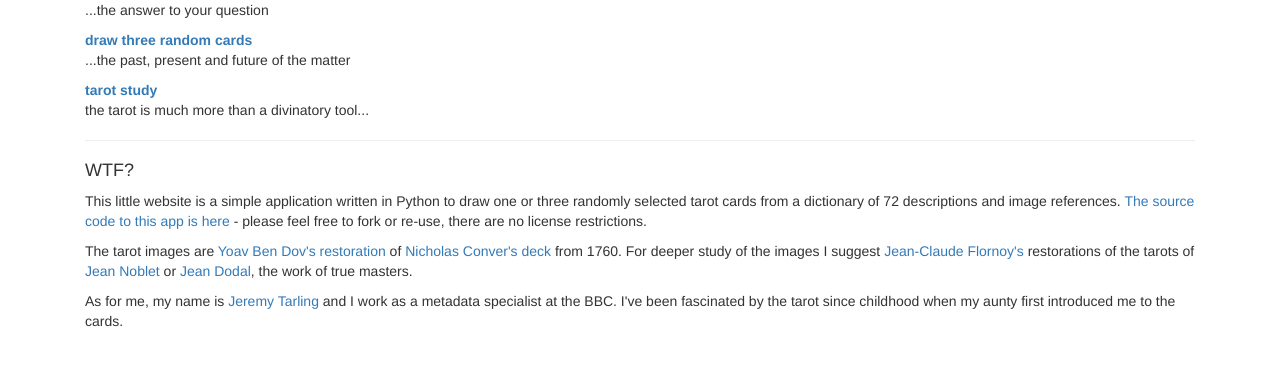
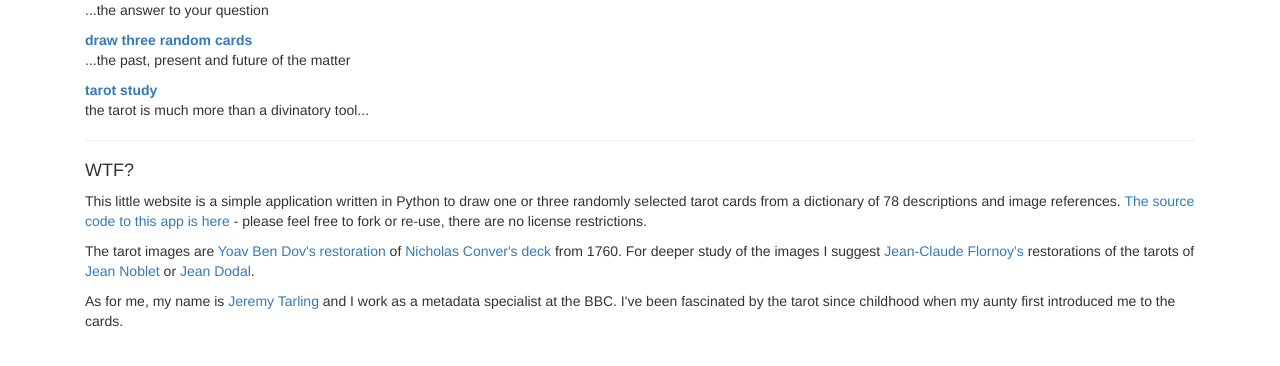
Before and after one commit to jeremytarling/python-tarot, a Flask app: page / in a window 1280 px wide. Shown: the part 234-600 px from the top of the page. Run offline with Flask 2, Linux system fonts and the light colour scheme; some libraries are stand-ins or nearby versions.

Commit message:
78 not 72 silly

```diff
--- a/webapp/templates/all_cards.html
+++ b/webapp/templates/all_cards.html
@@ -4,7 +4,7 @@
 
     <h3>tarot study</h3>
     <p>I've spent many years studying the tarot, and while I love the complexity of the decks inspired by <a href="https://en.wikipedia.org/wiki/Antoine_Court_de_G%C3%A9belin" target="_new">Antoinne Court</a> and his successors I humbly suggest that you don't need to be an expert in qabalah, astrology or alchemy to learn the tarot. Yes there are 22 trumps and 22 letters in the Hebrew alphabet, and 4 suits and 4 elements, and 10 spheres of the qabalah and 10 minor arcana.... so now what? what are you going to do with this profound set of correspondences?</p>
-    <p>I suggest the first thing is to get your own tarot deck 🙂. The choice of deck is really a personal one - what works for you? My journey started with <a href="https://en.wikipedia.org/wiki/Rider%E2%80%93Waite_tarot_deck" target="_new">Waite-Smith</a>, then Paul Case's <a href="https://en.wikipedia.org/wiki/B.O.T.A._tarot_deck" target="_new">B.O.T.A. version</a>, then of course <a href="https://en.wikipedia.org/wiki/Thoth_tarot_deck" target="_new">Crowley and Harris's epic deck</a>. These days I've gone back to basics with Jean-Claude Flornoy's restorations of the tarots of <a href="https://gallica.bnf.fr/ark:/12148/btv1b105109641/f43.item" target="new">Jean Noblet</a> and <a href="https://gallica.bnf.fr/ark:/12148/btv1b10537343h/f151.item.r=jean%20dodal" target="new">Jean Dodal</a>. You can get them from his website <a href="https://tarot-history.com/boutique/" target="new">Tarot History</a>.</p>
+    <p>I suggest the first thing is to get your own tarot deck 🙂. The choice of deck is really a personal one - what works for you? My journey started with <a href="https://en.wikipedia.org/wiki/Rider%E2%80%93Waite_tarot_deck" target="_new">Waite-Smith</a>, then Paul Case's <a href="https://en.wikipedia.org/wiki/B.O.T.A._tarot_deck" target="_new">B.O.T.A. version</a>, then of course <a href="https://en.wikipedia.org/wiki/Thoth_tarot_deck" target="_new">Crowley and Harris's epic deck</a>. These days I've gone back to basics with Jean-Claude Flornoy's restorations of the tarots of <a href="https://gallica.bnf.fr/ark:/12148/btv1b105109641/f43.item" target="new">Jean Noblet</a> and <a href="https://gallica.bnf.fr/ark:/12148/btv1b10537343h/f151.item.r=jean%20dodal" target="new">Jean Dodal</a>. You can get them from his website <a href="https://tarot-history.com" target="new">Tarot History</a>.</p>
     <p>Then start by simply looking at each card. Take your time. Learn each image so well that you can draw it in detail on a blank piece of paper. Consider the posture and gestures of the figures in each card. Lay the cards out in rows and columns, by suits and by numbers, and look for relationships. Let these images tell you their story. Allow each image to become a part of you, to live in your consciousness.</p>
     <p>Happy travels!</p>
 
@@ -110,7 +110,4 @@
         <li><a href="/one-card/ten_of_clubs">Ten of Clubs</a></li>
     </ul>
 
-    <a href="https://tarot-history.com/" target="new"><img src="https://tarot-history.com/wp-content/uploads/2021/11/fol-web.jpg" /></a>
-
-
 {% endblock %}
--- a/webapp/templates/index.html
+++ b/webapp/templates/index.html
@@ -23,9 +23,9 @@
 
     <h4>WTF?</h4>
 
-    <p>This little website is a simple application written in Python to draw one or three randomly selected tarot cards from a dictionary of 72 descriptions and image references. <a href="https://github.com/jeremytarling/python-tarot">The source code to this app is here</a> - please feel free to fork or re-use, there are no license restrictions.</p>
+    <p>This little website is a simple application written in Python to draw one or three randomly selected tarot cards from a dictionary of 78 descriptions and image references. <a href="https://github.com/jeremytarling/python-tarot">The source code to this app is here</a> - please feel free to fork or re-use, there are no license restrictions.</p>
 
-    <p>The tarot images are <a href="http://www.cbdtarot.com/download/" target="_new">Yoav Ben Dov's restoration</a> of <a href="https://gallica.bnf.fr/ark:/12148/btv1b10520316w/f131.item" target="_new">Nicholas Conver's deck</a> from 1760. For deeper study of the images I suggest <a href="https://tarot-history.com/boutique/" target="new">Jean-Claude Flornoy's</a> restorations of the tarots of <a href="https://gallica.bnf.fr/ark:/12148/btv1b105109641/f43.item" target="new">Jean Noblet</a> or <a href="https://gallica.bnf.fr/ark:/12148/btv1b10537343h/f151.item.r=jean%20dodal" target="new">Jean Dodal</a>, the work of true masters.</p>
+    <p>The tarot images are <a href="http://www.cbdtarot.com/download/" target="_new">Yoav Ben Dov's restoration</a> of <a href="https://gallica.bnf.fr/ark:/12148/btv1b10520316w/f131.item" target="_new">Nicholas Conver's deck</a> from 1760. For deeper study of the images I suggest <a href="https://tarot-history.com/boutique/" target="new">Jean-Claude Flornoy's</a> restorations of the tarots of <a href="https://gallica.bnf.fr/ark:/12148/btv1b105109641/f43.item" target="new">Jean Noblet</a> or <a href="https://gallica.bnf.fr/ark:/12148/btv1b10537343h/f151.item.r=jean%20dodal" target="new">Jean Dodal</a>.</p>
 
     <p>As for me, my name is <a href="https://linktr.ee/jeremytarling">Jeremy Tarling</a> and I work as a metadata specialist at the BBC. I've been fascinated by the tarot since childhood when my aunty first introduced me to the cards.</p>
 
```
